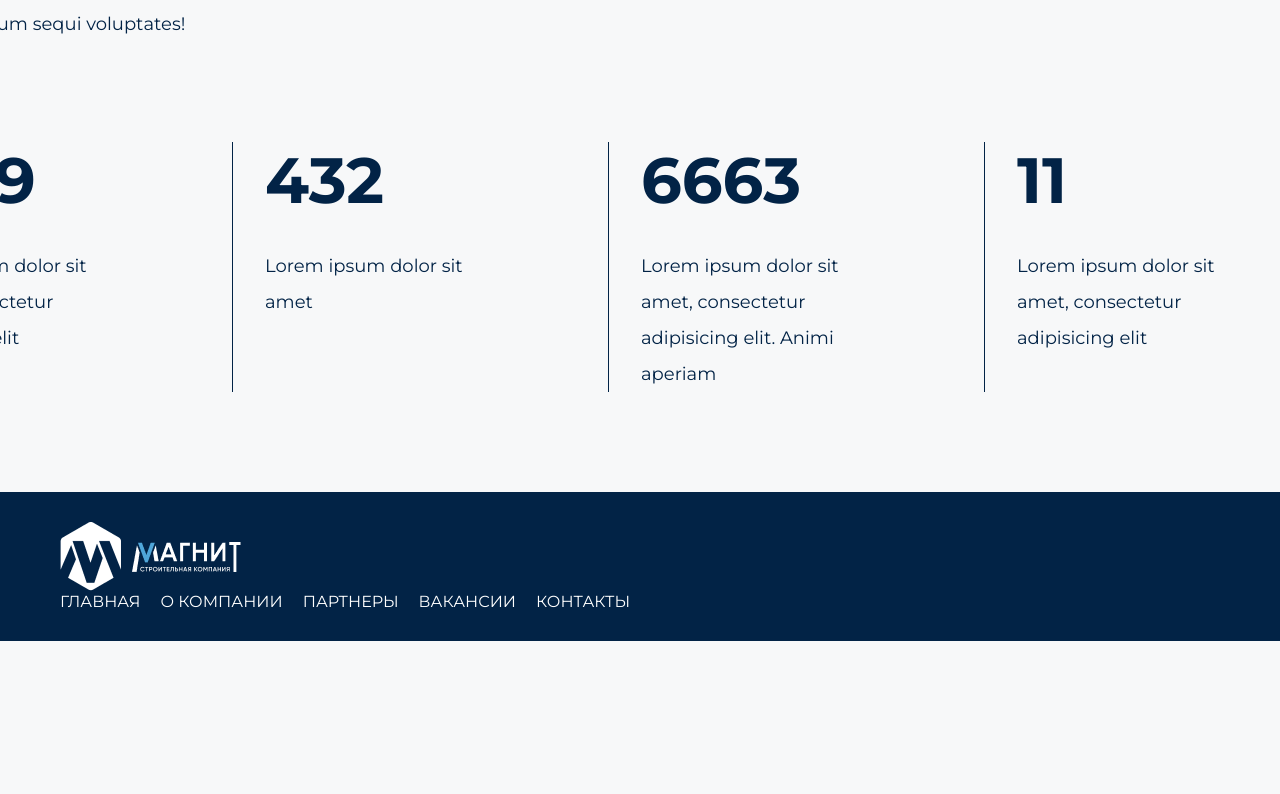
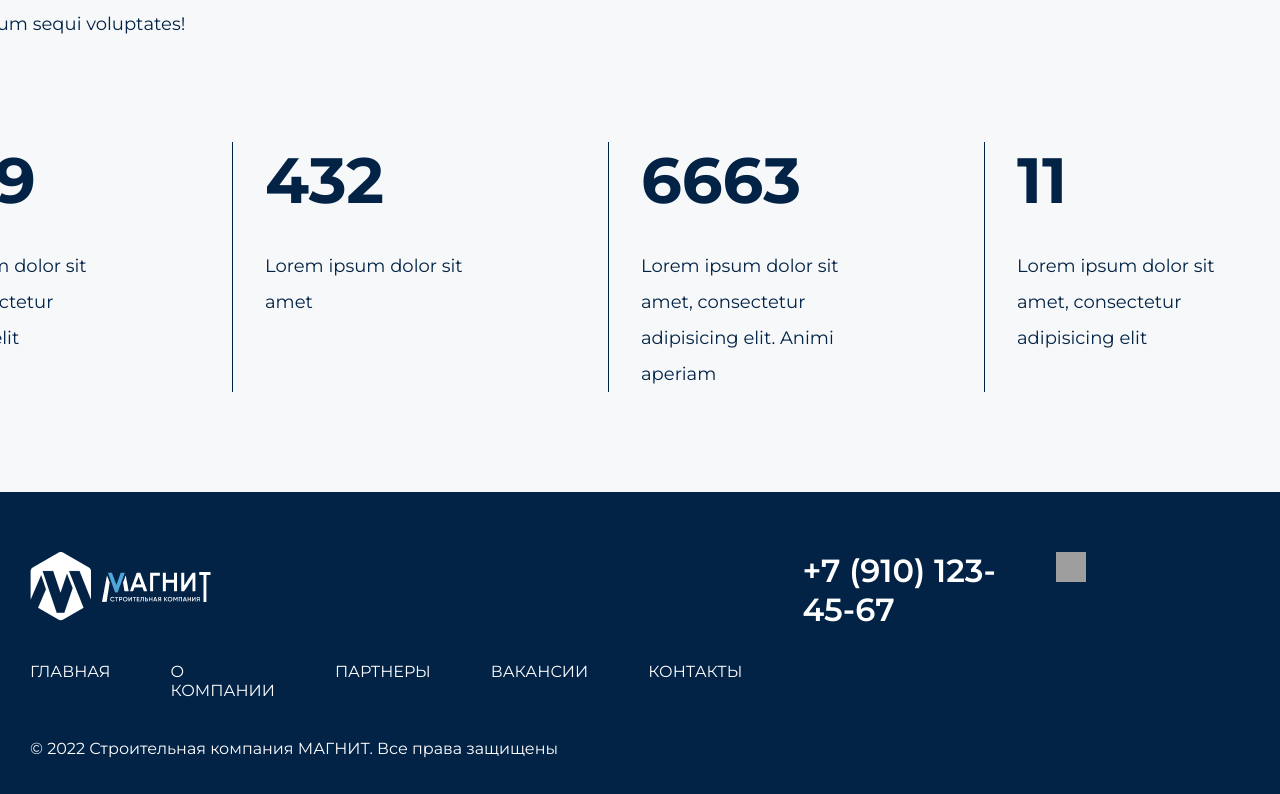
Before and after one commit to m3rcyk1ng/magnit, a React (Create React App) app: page / in a window 1280 px wide. Shown: the part 468-1262 px from the top of the page. Before the commit the page ends 1109 px from the top, so only its background shows below. Built offline with nearby package versions, Linux system fonts and the light colour scheme; grey boxes are pictures that could not be loaded.

Commit message:
refs: add some changes

```diff
--- a/src/components/Footer/Footer.styles.ts
+++ b/src/components/Footer/Footer.styles.ts
@@ -5,9 +5,10 @@ import AnchorLink from 'react-anchor-link-smooth-scroll';
 
 export const StyledFooter = styled.footer`
   background-color: ${theme.backgroundColor};
-  padding: 30px 60px;
+  padding: 60px 30px;
   display: flex;
   justify-content: space-between;
+	color: #FFF;
 `;
 
 export const Container = styled.div`
@@ -24,6 +25,7 @@ export const Logo = styled.div`
 export const Nav = styled.nav`
   display: flex;
   align-items: center;
+  margin: 40px 0;
 `;
 
 export const List = styled.ul`
@@ -34,7 +36,7 @@ export const List = styled.ul`
 `;
 
 export const ListItem = styled.li`
-  margin: 0 20px 0 0;
+  margin: 0 60px 0 0;
 
 `;
 
@@ -42,6 +44,7 @@ export const Link = styled(AnchorLink)`
   margin: 0;
   text-transform: uppercase;
   font-size: 1rem;
+  line-height: 1;
   font-weight: 400;
   color: #FFF;
   position: relative;
@@ -65,3 +68,30 @@ export const Link = styled(AnchorLink)`
     transform: scaleX(1);
   }
 `;
+
+export const Copyright = styled.p`
+	font-size: 1rem;
+  line-height: 1;
+`
+
+export const RowContainer = styled.div`
+	display: grid;
+	gap: 30px 60px;
+	grid-template-columns: repeat(2, 1fr);
+	grid-template-rows: repeat(2, 1fr);
+`
+
+export const Number = styled.p`
+	font-size: 2rem;
+  line-height: 1.2;
+  font-weight: 600;
+`
+
+export const LinksContainer = styled.div`
+
+`
+
+export const SocialLink = styled.img`
+	width: 30px;
+  height: 30px;
+`
--- a/src/components/Footer/Footer.tsx
+++ b/src/components/Footer/Footer.tsx
@@ -1,6 +1,21 @@
 import React from 'react';
-import { StyledFooter, Container, Logo, Nav, List, ListItem, Link } from './Footer.styles';
+import {
+  StyledFooter,
+  Container,
+  Logo,
+  Nav,
+  List,
+  ListItem,
+  Link,
+  Copyright,
+  RowContainer,
+  Number,
+  LinksContainer,
+  SocialLink
+} from './Footer.styles';
 import { navItems } from '../../utils/NavItems';
+import { text } from '../../utils/Text';
+import WhatsappIcon from '../../assets/images/whatsapp.svg';
 
 function Footer() {
   return (
@@ -9,8 +24,8 @@ function Footer() {
         <Logo />
         <Nav>
           <List>
-            {navItems.map(({ title, path }) => (
-              <ListItem>
+            {navItems.map(({ title, path }, i) => (
+              <ListItem key={i}>
                 <Link href={path} offset={95}>
                   {title}
                 </Link>
@@ -18,7 +33,14 @@ function Footer() {
             ))}
           </List>
         </Nav>
+        <Copyright>&#169; {text.COPYRIGHT}</Copyright>
       </Container>
+      <RowContainer>
+        <Number>{text.PHONE_NUMBER}</Number>
+        <LinksContainer>
+          <SocialLink src={WhatsappIcon}/>
+        </LinksContainer>
+      </RowContainer>
     </StyledFooter>
   );
 }
--- a/src/index.css
+++ b/src/index.css
@@ -12,7 +12,7 @@
 
 html {
   scroll-behavior: smooth;
-  overflow-y: hidden;
+  /*overflow-y: hidden;*/
 }
 
 /*h1 {*/
--- a/src/utils/Text.ts
+++ b/src/utils/Text.ts
@@ -17,14 +17,20 @@ export const text = {
   ABOUT_ALT: 'Corgi developer',
   MAGNIT: 'Magnit',
   ABOUT_COMPANY: 'О компании',
-  TEXT_BLOCK1: 'Lorem ipsum dolor sit amet, consectetur adipisicing elit. Accusantium aliquam beatae cupiditate dolor dolorem earum eius expedita harum impedit incidunt magni mollitia necessitatibus officia provident quisquam reprehenderit repudiandae sed sequi tempore tenetur vel voluptas, voluptatum. Beatae fugit rerum sequi voluptates!',
-  TEXT_BLOCK2: 'Lorem ipsum dolor sit amet, consectetur adipisicing elit. Accusantium aliquam beatae cupiditate dolor dolorem earum eius expedita harum impedit incidunt magni mollitia necessitatibus officia',
+  TEXT_BLOCK1:
+    'Lorem ipsum dolor sit amet, consectetur adipisicing elit. Accusantium aliquam beatae cupiditate dolor dolorem earum eius expedita harum impedit incidunt magni mollitia necessitatibus officia provident quisquam reprehenderit repudiandae sed sequi tempore tenetur vel voluptas, voluptatum. Beatae fugit rerum sequi voluptates!',
+  TEXT_BLOCK2:
+    'Lorem ipsum dolor sit amet, consectetur adipisicing elit. Accusantium aliquam beatae cupiditate dolor dolorem earum eius expedita harum impedit incidunt magni mollitia necessitatibus officia',
   FIRST_BLOCK_NUMBER: '1029',
   FIRST_BLOCK_NUMBER_DESC: 'Lorem ipsum dolor sit amet, consectetur adipisicing elit',
   SECOND_BLOCK_NUMBER: '432',
   SECOND_BLOCK_NUMBER_DESC: 'Lorem ipsum dolor sit amet',
   THIRD_BLOCK_NUMBER: '6663',
-  THIRD_BLOCK_NUMBER_DESC: 'Lorem ipsum dolor sit amet, consectetur adipisicing elit. Animi aperiam',
+  THIRD_BLOCK_NUMBER_DESC:
+    'Lorem ipsum dolor sit amet, consectetur adipisicing elit. Animi aperiam',
   FOURTH_BLOCK_NUMBER: '11',
   FOURTH_BLOCK_NUMBER_DESC: 'Lorem ipsum dolor sit amet, consectetur adipisicing elit',
-}
+
+  COPYRIGHT: '2022 Строительная компания МАГНИТ. Все права защищены',
+  PHONE_NUMBER: '+7 (910) 123-45-67',
+};
```
Also changed, not shown: src/components/AboutMe/AboutMe.styles.ts (+59 -59 lines), src/components/AboutMe/AboutMe.tsx (+19 -28 lines), 1 other file (tests, documents, lock files or other folders).
